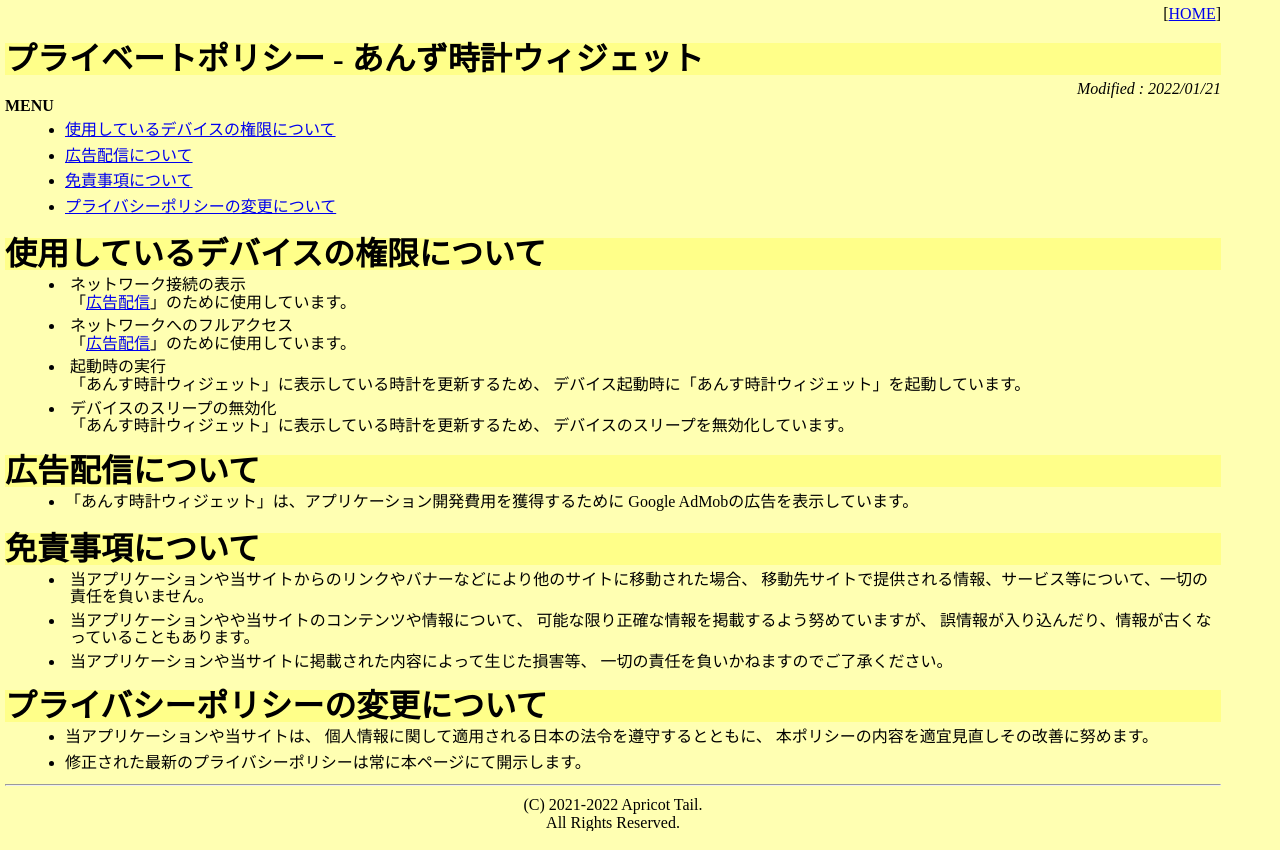
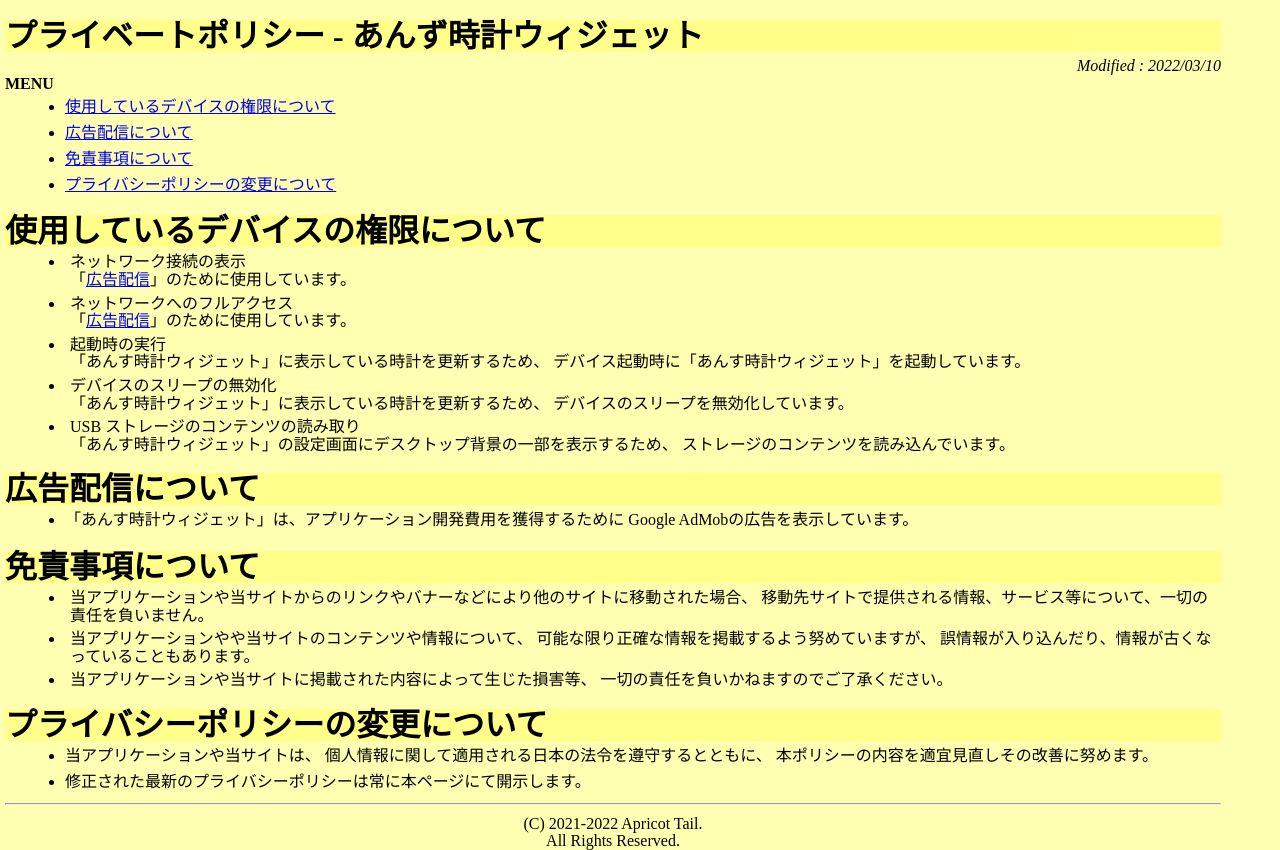
Before and after one commit to apricottail/labo, a plain HTML site: page docs/atwatch/privacy_policy.html in a window 1280 px wide. Drawn offline with Linux system fonts and the light colour scheme.

Commit message:
AtWatchのプライバシーポリシーを更新しました。

```diff
--- a/docs/atwatch/privacy_policy.html
+++ b/docs/atwatch/privacy_policy.html
@@ -207,18 +207,18 @@ padding-right: 2px;
 <!-- apricottail begin -->
 <a id="top" name="top"></a>
 <!-- apricottail end -->
-<div style="text-align: right">[<a href="index.html">HOME</a>]</div>
+
 <header>
 <!--
 <h1 class="title">プライベートポリシー - あんず時計ウィジェット</h1>
-<h3 class="date">2022/01/21</h3>
+<h3 class="date">2022/03/10</h3>
 -->
 </header>
 <!-- apricottail begin -->
 <h1 class="title">プライベートポリシー - あんず時計ウィジェット</h1>
 
 <div style="text-align: right; font-style: italic;">
-Modified : 2022/01/21
+Modified : 2022/03/10
 </div>
 <!-- apricottail end -->
 <nav id="TOC">
@@ -240,6 +240,8 @@ Modified : 2022/01/21
 「あんす時計ウィジェット」に表示している時計を更新するため、 デバイス起動時に「あんす時計ウィジェット」を起動しています。</p></li>
 <li><p>デバイスのスリープの無効化<br />
 「あんす時計ウィジェット」に表示している時計を更新するため、 デバイスのスリープを無効化しています。</p></li>
+<li><p>USB ストレージのコンテンツの読み取り<br />
+「あんす時計ウィジェット」の設定画面にデスクトップ背景の一部を表示するため、 ストレージのコンテンツを読み込んでいます。</p></li>
 </ul>
 <h1 id="広告配信について">広告配信について</h1>
 <ul>
```
